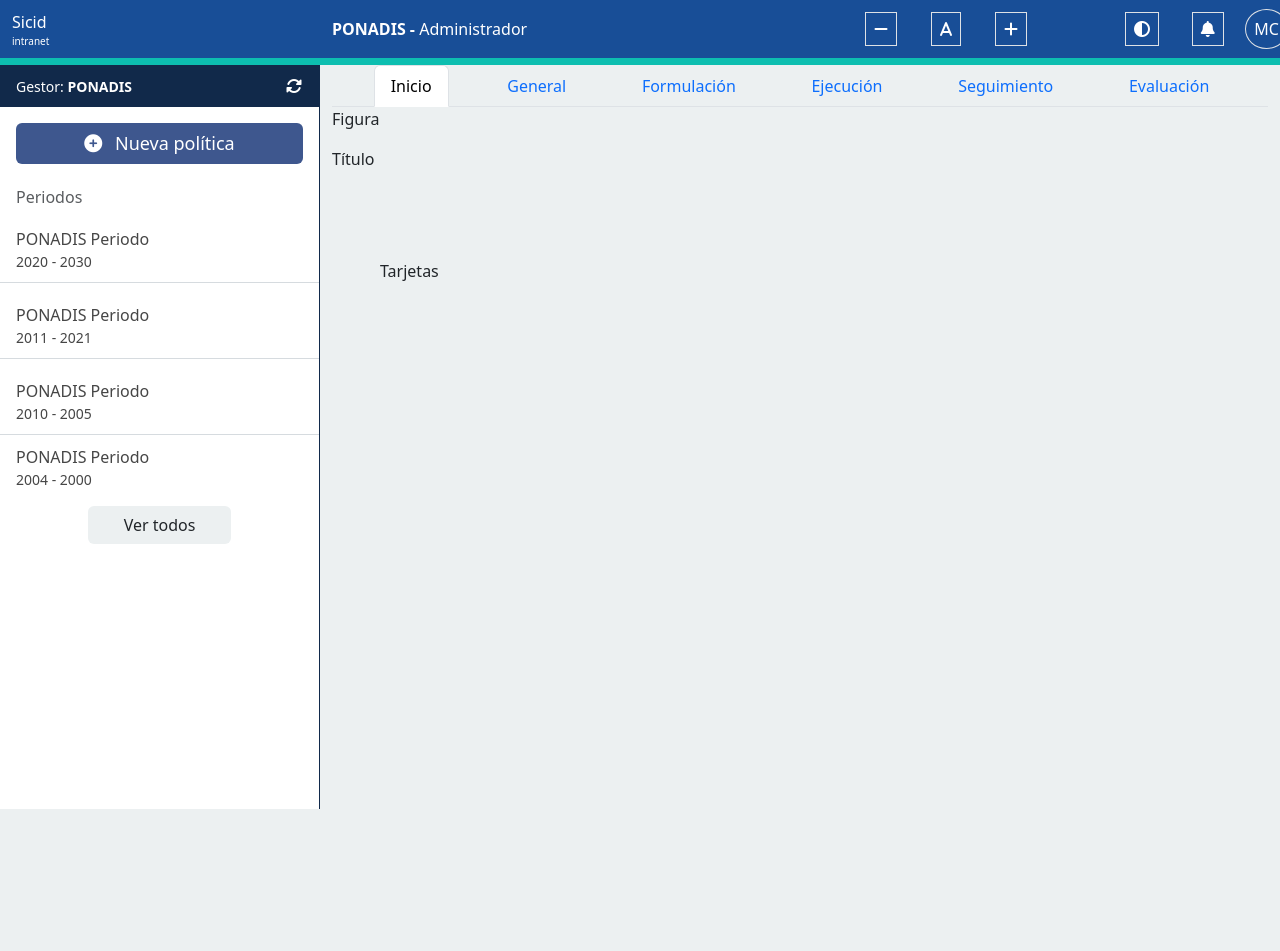
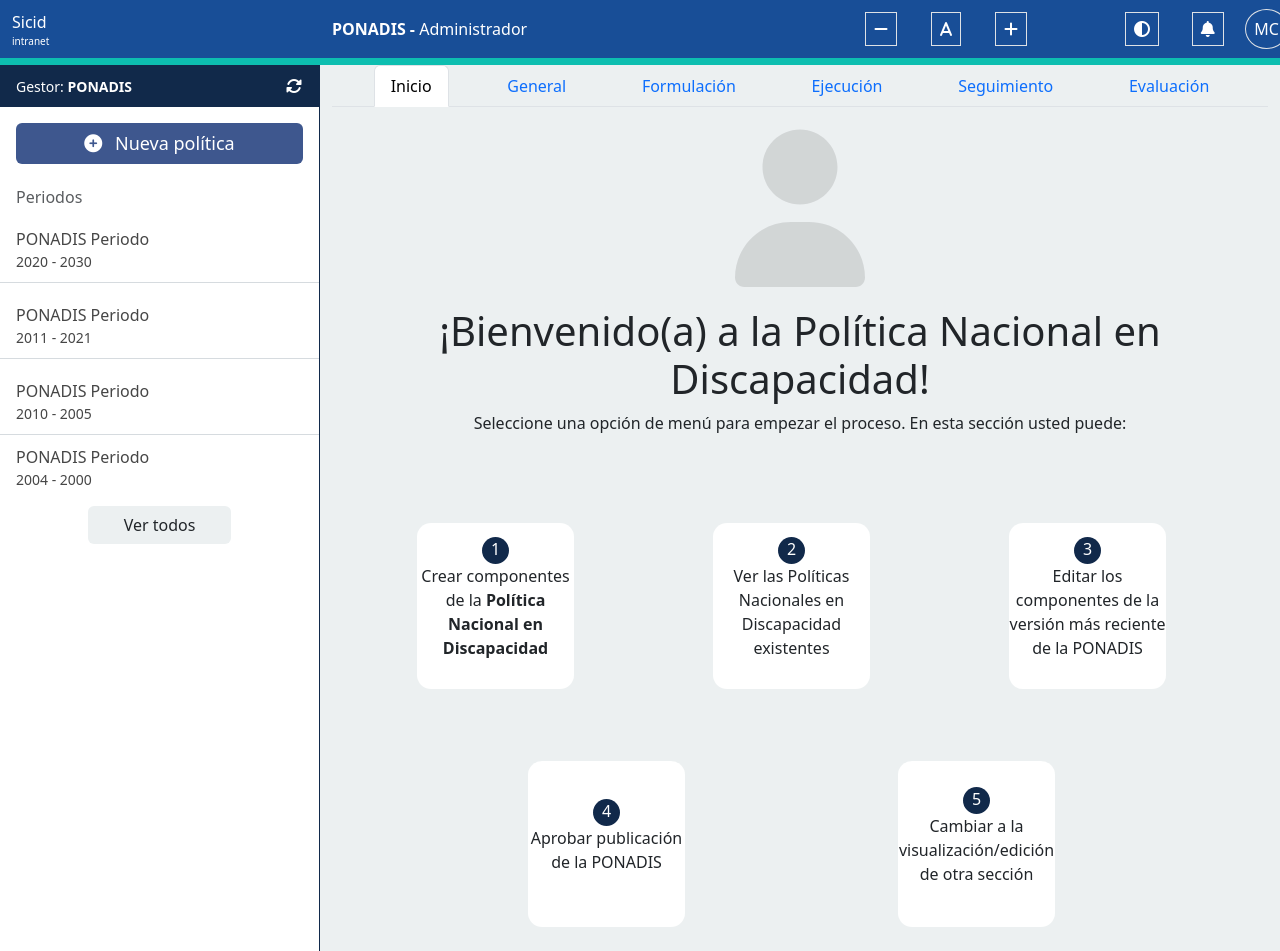
Before and after one commit to ismora/C1_2026_SOFT11, a plain HTML site: page Bootstrap/ponadis.html in a window 1280 px wide. Before the commit the page ends 809 px from the top, so only its background shows below. Drawn offline with nearby package versions, Linux system fonts and the light colour scheme.

Commit message:
[new]:  Contenido principal

```diff
--- a/Bootstrap/css/ponadis.css
+++ b/Bootstrap/css/ponadis.css
@@ -81,6 +81,32 @@ body{
     color: var(--grisOscuro);
 }
 
+
+.svg-usuario{
+    width: 200px;
+    fill: var(--grisOscuro);
+    opacity: 0.15;
+}
+
+.card-option{
+    background: var(--blanco);
+    border-radius: 14px;
+    width: 157px;
+    height: 166px;
+    display: flex;
+    flex-direction: column;
+    align-items: center;
+    justify-content: center;
+}
+
+.card-number{
+    background: var(--azulOscuro);
+    color: var(--blanco);
+    width: 27px;
+    height: 27px;
+    border-radius: 50%;
+}
+
 /*
 @media(prefers-color-scheme: dark){
     body{
--- a/Bootstrap/ponadis.html
+++ b/Bootstrap/ponadis.html
@@ -169,24 +169,84 @@
                 <div>
                     <!-- FILA IMAGEN -->
                     <div class="row">
-                        <p>Figura</p>
+                        <div class="col-12 text-center">
+                            <svg class="svg-usuario" xmlns="http://www.w3.org/2000/svg" viewBox="0 0 640 640"
+                                aria-hidden="true" focusable="false">
+                                <path
+                                    d="M320 312C386.3 312 440 258.3 440 192C440 125.7 386.3 72 320 72C253.7 72 200 125.7 200 192C200 258.3 253.7 312 320 312zM290.3 368C191.8 368 112 447.8 112 546.3C112 562.7 125.3 576 141.7 576L498.3 576C514.7 576 528 562.7 528 546.3C528 447.8 448.2 368 349.7 368L290.3 368z" />
+                            </svg>
+
                         </div>
-
-                    </div>
-
-                    <!-- FILA TÍTULO -->
-                    <div class="row">
-                        <p>Título</p>
-
-                    </div>
-
-                    <!-- FILA TARJETAS -->
-                    <div class="row d-flex justify-content-evenly g-5 m-4">
-                        <p>Tarjetas</p>
                     </div>
                 </div>
 
+                <!-- FILA TÍTULO -->
+                <div class="row">
+                    <div class="col text-center">
+                        <h1>
+                            ¡Bienvenido(a) a la Política Nacional en Discapacidad!
+                        </h1>
+                        <p>
+                            Seleccione una opción de menú para empezar el proceso. En esta sección usted puede:
+                        </p>
+
+                    </div>
+                </div>
+
+                <!-- FILA 1 TARJETAS -->
+                <div class="row d-flex justify-content-around g-5 m-4">
+                    <div class="col-12 col-md-6 col-lg-3">
+                        <div class="card-option text-center">
+                            <div class="card-number">1</div>
+                            <p>
+                                Crear componentes de la <strong>Política Nacional en Discapacidad</strong>
+                            </p>
+                        </div>
+                    </div>
+
+                    <div class="col-12 col-md-6 col-lg-3">
+                        <div class="card-option text-center">
+                            <div class="card-number">2</div>
+                            <p>
+                                Ver las Políticas Nacionales en Discapacidad existentes
+                            </p>
+                        </div>
+                    </div>
+                    <div class="col-12 col-md-6 col-lg-3">
+                        <div class="card-option text-center">
+                            <div class="card-number">3</div>
+                            <p>
+                                Editar los componentes de la versión más reciente de la PONADIS
+                            </p>
+                        </div>
+                    </div>
+
+                </div>
+
+                <!-- FILA 2 TARJETAS -->
+                <div class="row d-flex justify-content-evenly g-5 m-4">
+                    <div class="col-3">
+                        <div class="card-option text-center">
+                            <div class="card-number">4</div>
+                            <p>
+                                Aprobar publicación de la PONADIS
+                            </p>
+                        </div>
+                    </div>
+
+                    <div class="col-3">
+                        <div class="card-option text-center">
+                            <div class="card-number">5</div>
+                            <p>
+                                Cambiar a la visualización/edición de otra sección
+                            </p>
+                        </div>
+                    </div>
+
+                </div>
             </div>
+
+        </div>
 
         </div>
 
```
